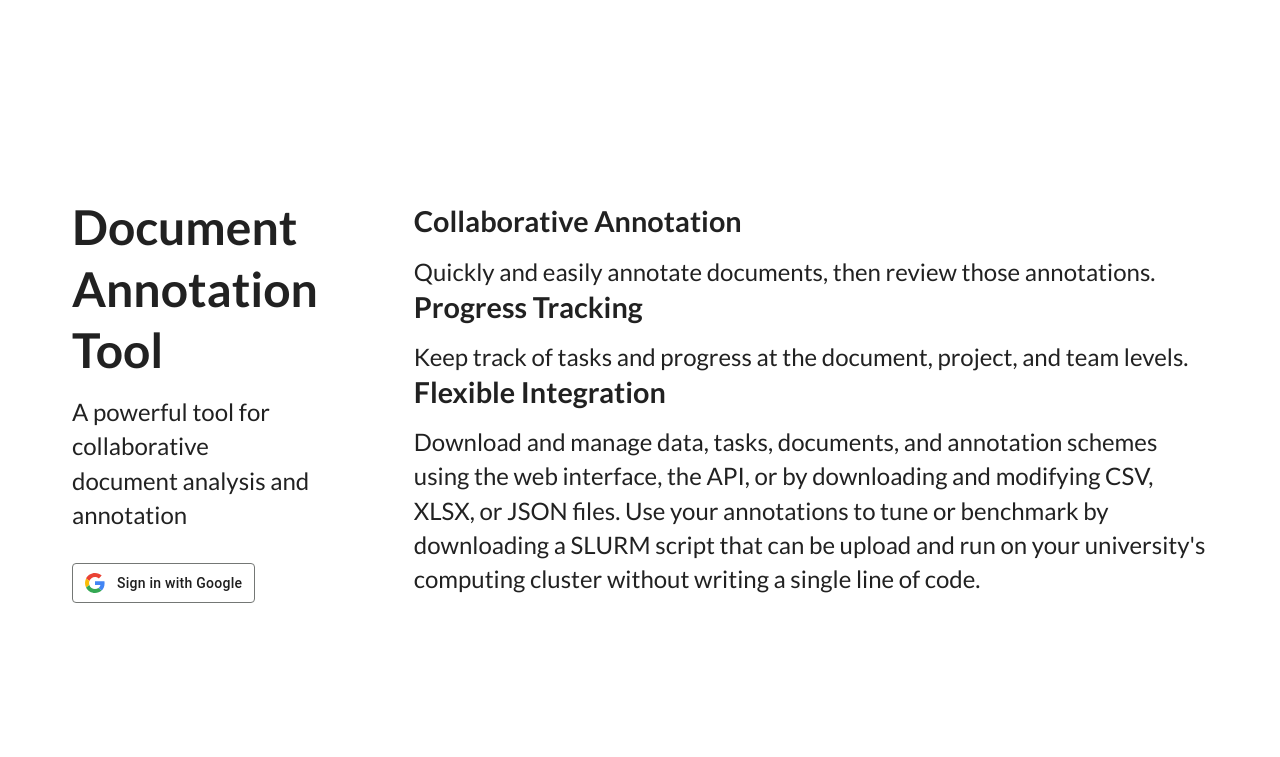
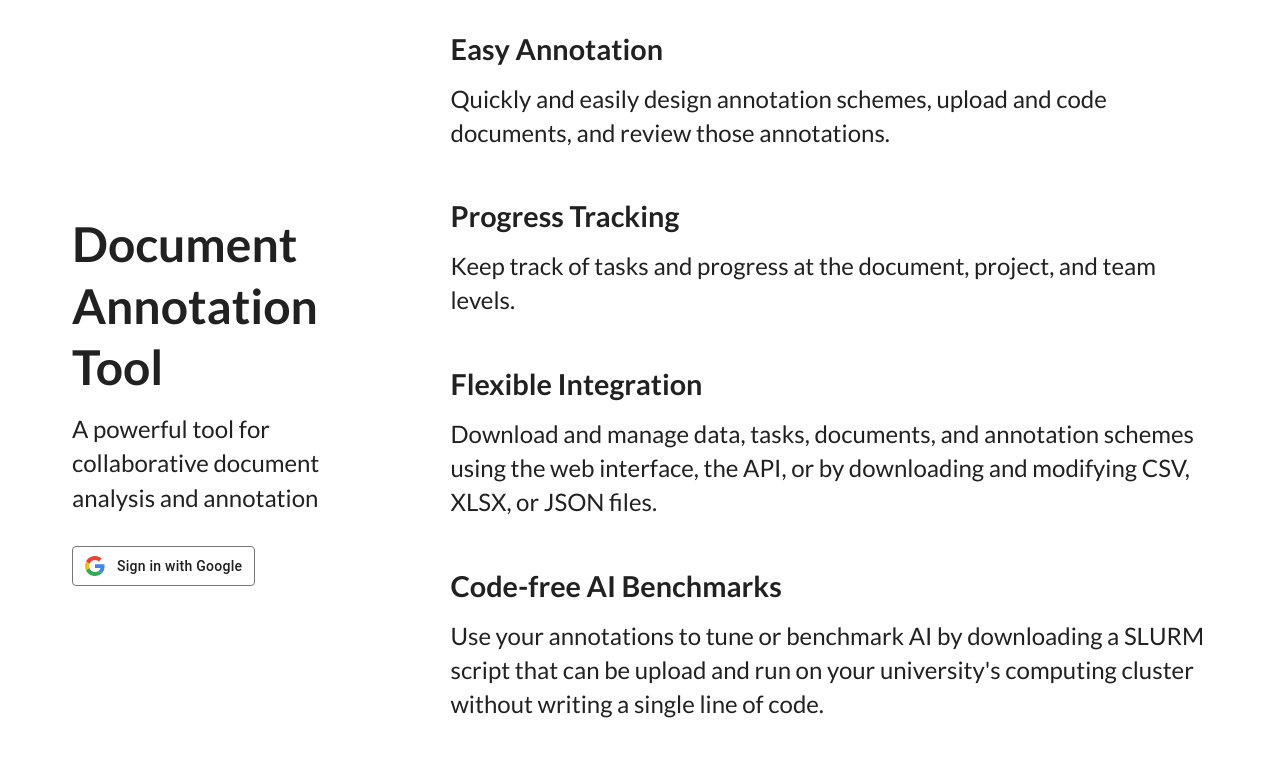
Before and after one commit to document-coder/document-coder, a Django app: page / in a window 1280 px wide. Shown: the top 757 px of the page. Run offline with Django 5.2, Linux system fonts and the light colour scheme; style sheets or scripts are compiled from the project's sources; some libraries are stand-ins or nearby versions.

Commit message:
quick copy edit and css fix.

```diff
--- a/annotation_tool/templates/frontend/project_info.html
+++ b/annotation_tool/templates/frontend/project_info.html
@@ -1,8 +1,9 @@
 <div>
+<style>.info-box{margin-bottom: 2em;}</style>
   <div class="info-box">
-    <h3 class="info-box-heading">Collaborative Annotation</h3>
+    <h3 class="info-box-heading">Easy Annotation</h3>
     <p class="info-box-content">
-      Quickly and easily annotate documents, then review those annotations.
+      Quickly and easily design annotation schemes, upload and code documents, and review those annotations.
     </p>
   </div>
 
@@ -17,8 +18,13 @@
     <h3 class="info-box-heading">Flexible Integration</h3>
     <p class="info-box-content">
       Download and manage data, tasks, documents, and annotation schemes using the web interface, the API, or by
-      downloading and modifying CSV, XLSX, or JSON files. Use your annotations to tune or benchmark by
-      downloading a SLURM script that can be upload and run on your university's computing cluster without writing a single line of code.
+      downloading and modifying CSV, XLSX, or JSON files.
     </p>
   </div>
+
+  <div class="info-box">
+    <h3 class="info-box-heading">Code-free AI Benchmarks</h3>
+    <p class="info-box-content">
+      Use your annotations to tune or benchmark AI by downloading a SLURM script that can be upload and run on your university's computing cluster without writing a single line of code.
+    </p>
 </div>
```
